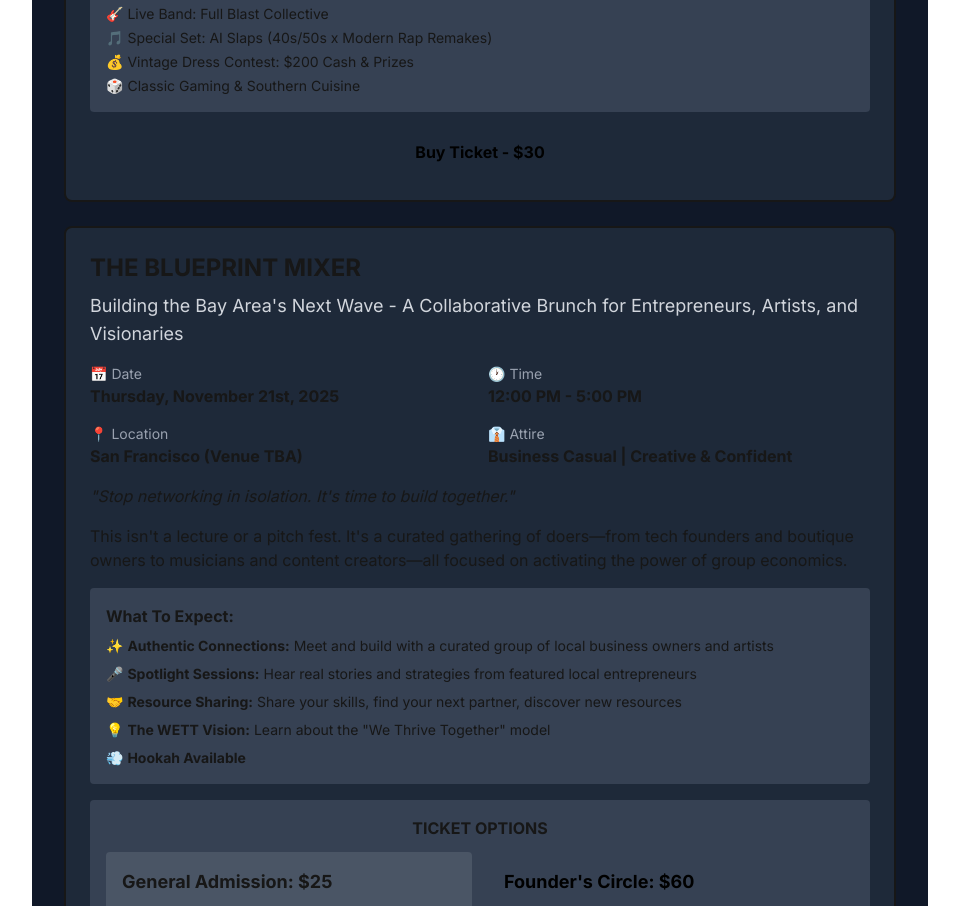
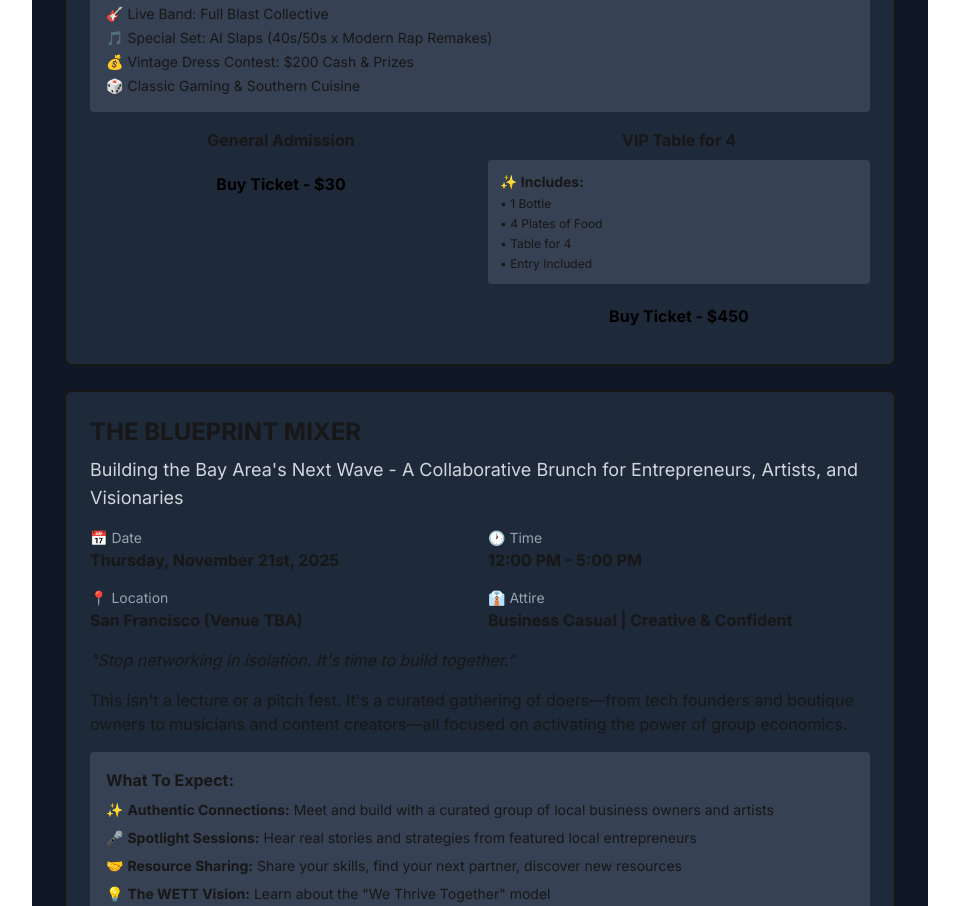
Before and after one commit to WETTENTLLC/wett-site, a Next.js app: page /wett-site/events in a window 1280 px wide. Shown: the part 906-1812 px from the top of the page, without its empty margins (160-1119 px from the left). Built offline with nearby package versions, Linux system fonts and the light colour scheme.

Commit message:
Add VIP table option and ticket quantity selector

```diff
--- a/src/app/events/page.tsx
+++ b/src/app/events/page.tsx
@@ -50,12 +50,35 @@ export default function Events() {
                 </ul>
               </div>
 
-              <TicketButton
-                price={30}
-                title="Godfather's Harlem Ball Ticket"
-                description="Ticket to The Godfather's Harlem Ball - Nov 7th"
-                onSuccess={() => alert('Ticket purchased! Check your email for confirmation.')}
-              />
+              <div className="grid grid-cols-1 md:grid-cols-2 gap-4">
+                <div>
+                  <p className="font-bold mb-2 text-center">General Admission</p>
+                  <TicketButton
+                    price={30}
+                    title="Godfather's Harlem Ball GA"
+                    description="General Admission - Nov 7th"
+                    onSuccess={() => alert('Ticket purchased! Check your email for confirmation.')}
+                  />
+                </div>
+                <div>
+                  <p className="font-bold mb-2 text-center text-wett-gold">VIP Table for 4</p>
+                  <div className="bg-gray-700 p-3 rounded mb-2 text-sm">
+                    <p className="font-bold text-wett-gold mb-1">✨ Includes:</p>
+                    <ul className="text-xs space-y-1">
+                      <li>• 1 Bottle</li>
+                      <li>• 4 Plates of Food</li>
+                      <li>• Table for 4</li>
+                      <li>• Entry Included</li>
+                    </ul>
+                  </div>
+                  <TicketButton
+                    price={450}
+                    title="VIP Table Package"
+                    description="VIP Table for 4 - Nov 7th"
+                    onSuccess={() => alert('VIP Table purchased! Check your email for confirmation.')}
+                  />
+                </div>
+              </div>
             </div>
 
             {/* Nov 21st Event */}
--- a/src/components/TicketButton.tsx
+++ b/src/components/TicketButton.tsx
@@ -12,11 +12,15 @@ interface TicketButtonProps {
 
 export default function TicketButton({ price, title, description, onSuccess }: TicketButtonProps) {
   const [showPayment, setShowPayment] = useState(false)
+  const [quantity, setQuantity] = useState(1)
 
   const handleSuccess = () => {
     onSuccess?.()
     setShowPayment(false)
+    setQuantity(1)
   }
+
+  const totalPrice = price * quantity
 
   return (
     <div>
@@ -30,12 +34,34 @@ export default function TicketButton({ price, title, description, onSuccess }: T
       ) : (
         <div className="bg-gray-700 p-4 rounded-lg">
           <div className="flex justify-between items-center mb-4">
-            <span className="text-white font-bold">${price}</span>
+            <span className="text-white font-bold">Quantity</span>
             <button onClick={() => setShowPayment(false)} className="text-gray-400 hover:text-white">✕</button>
           </div>
+          <div className="flex items-center gap-3 mb-4">
+            <button
+              onClick={() => setQuantity(Math.max(1, quantity - 1))}
+              className="bg-gray-600 text-white px-4 py-2 rounded font-bold hover:bg-gray-500"
+            >
+              -
+            </button>
+            <input
+              type="number"
+              value={quantity}
+              onChange={(e) => setQuantity(Math.max(1, parseInt(e.target.value) || 1))}
+              className="w-20 bg-gray-600 text-white text-center p-2 rounded font-bold"
+              min="1"
+            />
+            <button
+              onClick={() => setQuantity(quantity + 1)}
+              className="bg-gray-600 text-white px-4 py-2 rounded font-bold hover:bg-gray-500"
+            >
+              +
+            </button>
+            <span className="text-white font-bold ml-auto">${totalPrice}</span>
+          </div>
           <PayPalButton
-            amount={price.toString()}
-            description={description}
+            amount={totalPrice.toString()}
+            description={`${description} (x${quantity})`}
             onSuccess={handleSuccess}
           />
         </div>
```
